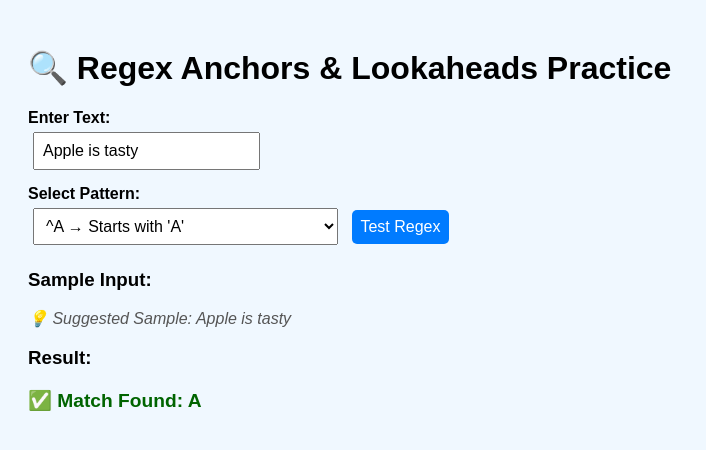
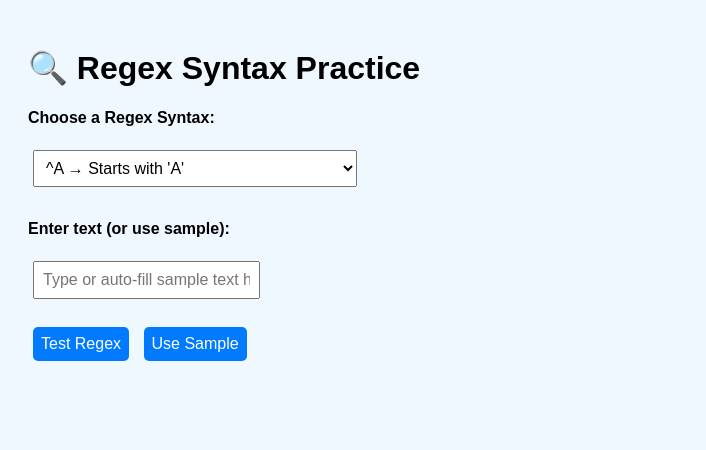
Before and after one commit to sonyphoebeb/BasicFullStackIntroduction, a website: page javscriptBasics/regexAssertions.html in a window 1280 px wide. Both pictures are taken after a click on the button "Test Regex". Shown: the whole page, without its empty margins (0-706 px from the left). Drawn offline with Linux system fonts and the light colour scheme.

Commit message:
regexAssertions

```diff
--- a/javscriptBasics/regexAssertions.html
+++ b/javscriptBasics/regexAssertions.html
@@ -4,37 +4,36 @@
 <head>
     <meta charset="UTF-8">
     <meta name="viewport" content="width=device-width, initial-scale=1.0">
-    <title>Regex Anchors & Lookaheads Practice</title>
+    <title>Regex Syntax Practice</title>
     <link rel="stylesheet" href="regexAssertions.css">
-    <script src="regexAssertions.js" defer></script>
+    <script src="regexAssertions.html" defer></script>
 </head>
 
 <body>
-    <h1>🔍 Regex Anchors & Lookaheads Practice</h1>
+    <h1>🔍 Regex Syntax Practice</h1>
 
-    <label>Enter Text:</label>
-    <input type="text" id="userInput" placeholder="Type something...">
-
-    <label>Select Pattern:</label>
-    <select id="patternSelect" onchange="loadSample()">
+    <label for="regexSelect">Choose a Regex Syntax:</label><br>
+    <select id="regexSelect">
         <option value="^A" data-sample="Apple is tasty">^A → Starts with 'A'</option>
         <option value="\\$" data-sample="This is the end$">\$ → Ends with '$'</option>
         <option value="\\bword\\b" data-sample="This is a word boundary">\\bword\\b → Word boundary</option>
         <option value="\\Bword\\B" data-sample="passwords">\\Bword\\B → Non-boundary</option>
         <option value="(?=cat)" data-sample="blackcat running">(?=cat) → Positive Lookahead 'cat'</option>
         <option value="(?!dog)" data-sample="This is a cat">(?!dog) → Negative Lookahead 'dog'</option>
-        <option value="(?<=Mr\\.)" data-sample="Mr.Smith is here">(?<=Mr\.) → Positive Lookbehind 'Mr.' </option>
-        <option value="(?<!Mrs\\.)" data-sample="Ms.Jones is here">(?<!Mrs\.) → Negative Lookbehind 'Mrs.' </option>
+        <option value="(?&lt;=Mr\\.)" data-sample="Mr.Smith is here">(?&lt;=Mr\.) → Positive Lookbehind 'Mr.'</option>
+        <option value="(?&lt;!Mrs\\.)" data-sample="Ms.Jones is here">(?&lt;!Mrs\.) → Negative Lookbehind 'Mrs.'
+        </option>
+    </select>
+    <br><br>
 
-    </select>
+    <label for="testInput">Enter text (or use sample):</label><br>
+    <input type="text" id="testInput" placeholder="Type or auto-fill sample text here">
+    <br><br>
 
     <button onclick="testRegex()">Test Regex</button>
+    <button onclick="fillSample()">Use Sample</button>
 
-    <h3>Sample Input:</h3>
-    <p id="sampleText"></p>
-
-    <h3>Result:</h3>
-    <p id="result"></p>
+    <div id="output"></div>
 </body>
 
 </html>
--- a/javscriptBasics/regexAssertions.js
+++ b/javscriptBasics/regexAssertions.js
@@ -1,28 +1,27 @@
-function loadSample() {
-    let select = document.getElementById("patternSelect");
-    let sample = select.options[select.selectedIndex].getAttribute("data-sample");
-    document.getElementById("userInput").value = sample;
-    document.getElementById("sampleText").innerHTML = "💡 Suggested Sample: " + sample;
-}
-
 function testRegex() {
-    let input = document.getElementById("userInput").value;
-    let pattern = document.getElementById("patternSelect").value;
+    const select = document.getElementById("regexSelect");
+    const pattern = select.value;
+    const inputText = document.getElementById("testInput").value;
 
     try {
-        let regex = new RegExp(pattern, "g"); // global search
-        let matches = input.match(regex);
+        const regex = new RegExp(pattern, "g");
+        const matches = inputText.match(regex);
 
         if (matches) {
-            document.getElementById("result").innerHTML =
-                "✅ Match Found: " + matches.join(", ");
+            document.getElementById("output").innerHTML =
+                `<p class="match">✅ Matches Found: ${matches.join(", ")}</p>`;
         } else {
-            document.getElementById("result").innerHTML = "❌ No Match Found";
+            document.getElementById("output").innerHTML =
+                `<p class="no-match">❌ No Match Found</p>`;
         }
-    } catch (error) {
-        document.getElementById("result").innerHTML = "⚠️ Invalid Regex Pattern";
+    } catch (err) {
+        document.getElementById("output").innerHTML =
+            `<p class="no-match">⚠️ Invalid Regex: ${err.message}</p>`;
     }
 }
 
-// Load first sample on page load
-window.onload = loadSample;
+function fillSample() {
+    const select = document.getElementById("regexSelect");
+    const sample = select.options[select.selectedIndex].getAttribute("data-sample");
+    document.getElementById("testInput").value = sample;
+}
```
